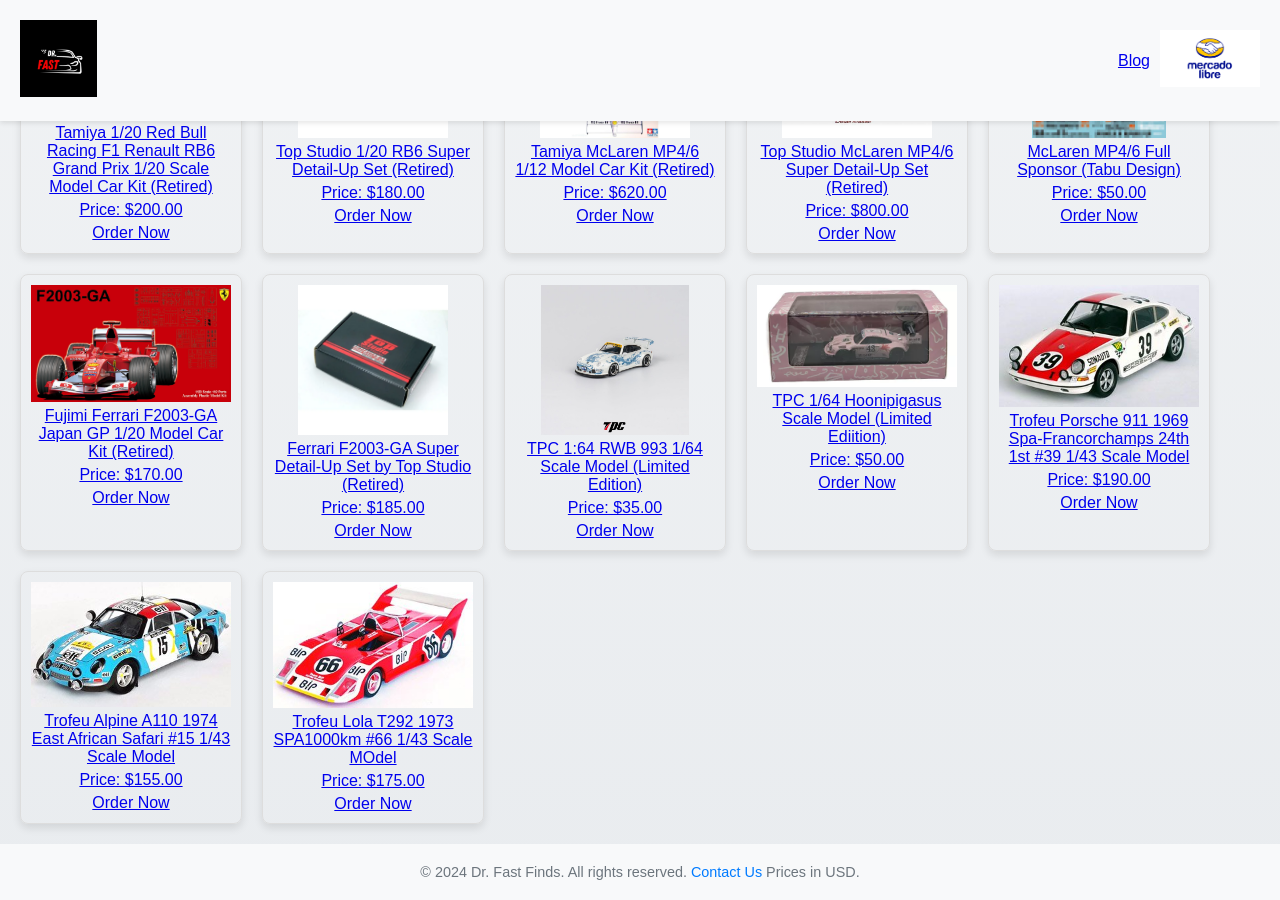
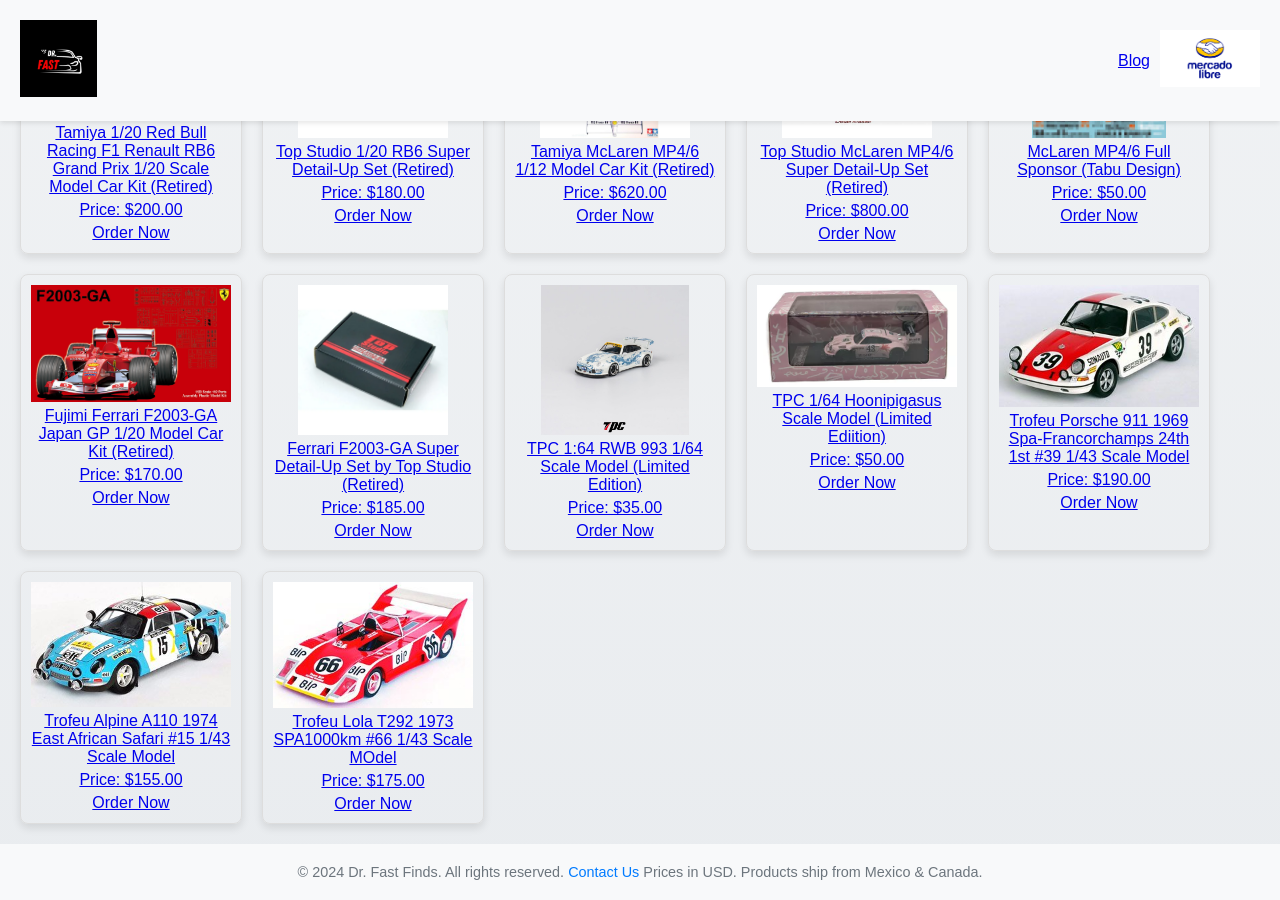
Before and after one commit to drfastfinds/drfastfinds-site, a Jekyll site: the page built from index.markdown, in a window 1280 px wide and 900 px high, scrolled down 1060 px. Built offline with Jekyll 4.4.1, drawn with Linux system fonts in a browser that asks for light colours.

Commit message:
Update default.html

```diff
--- a/_layouts/default.html
+++ b/_layouts/default.html
@@ -123,7 +123,7 @@
     <!-- Footer -->
     <footer>
         &copy; {{ site.time | date: "%Y" }} Dr. Fast Finds. All rights reserved.
-        <a href="mailto:drfastfinds@gmail.com">Contact Us</a> Prices in USD.
+        <a href="mailto:drfastfinds@gmail.com">Contact Us</a> Prices in USD. Products ship from Mexico & Canada.
     </footer>
 
 </body>
```
